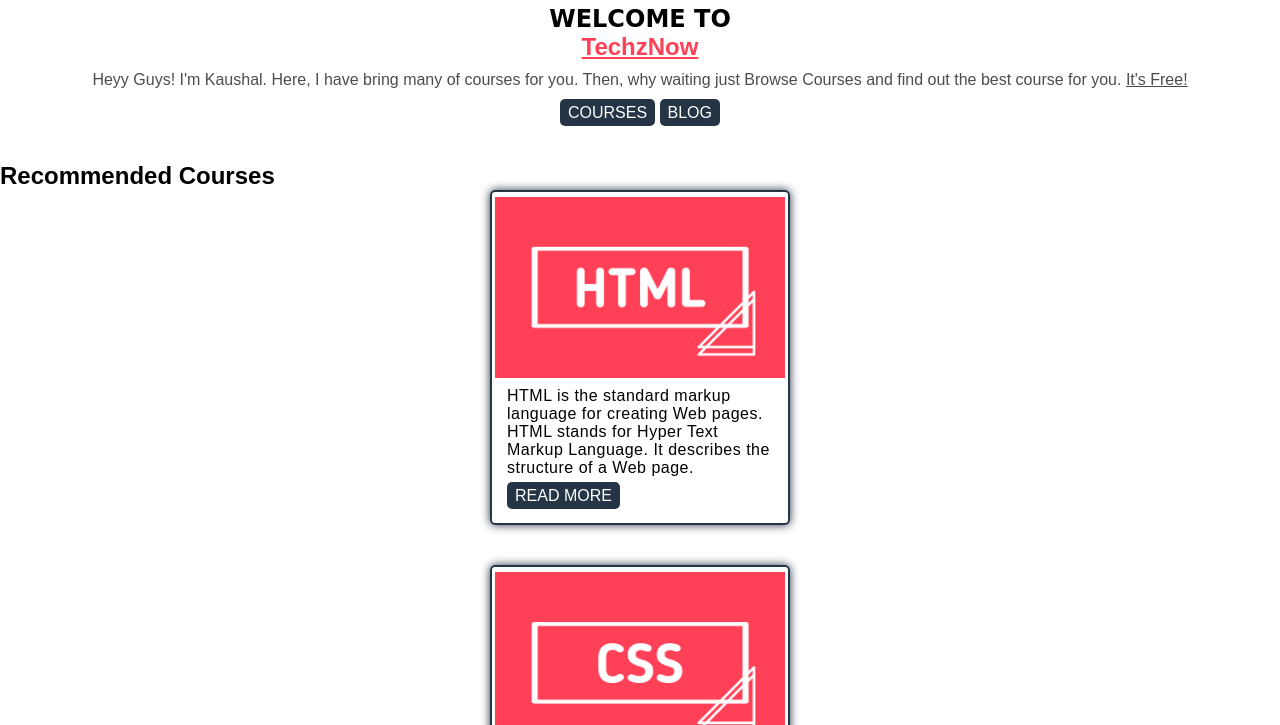
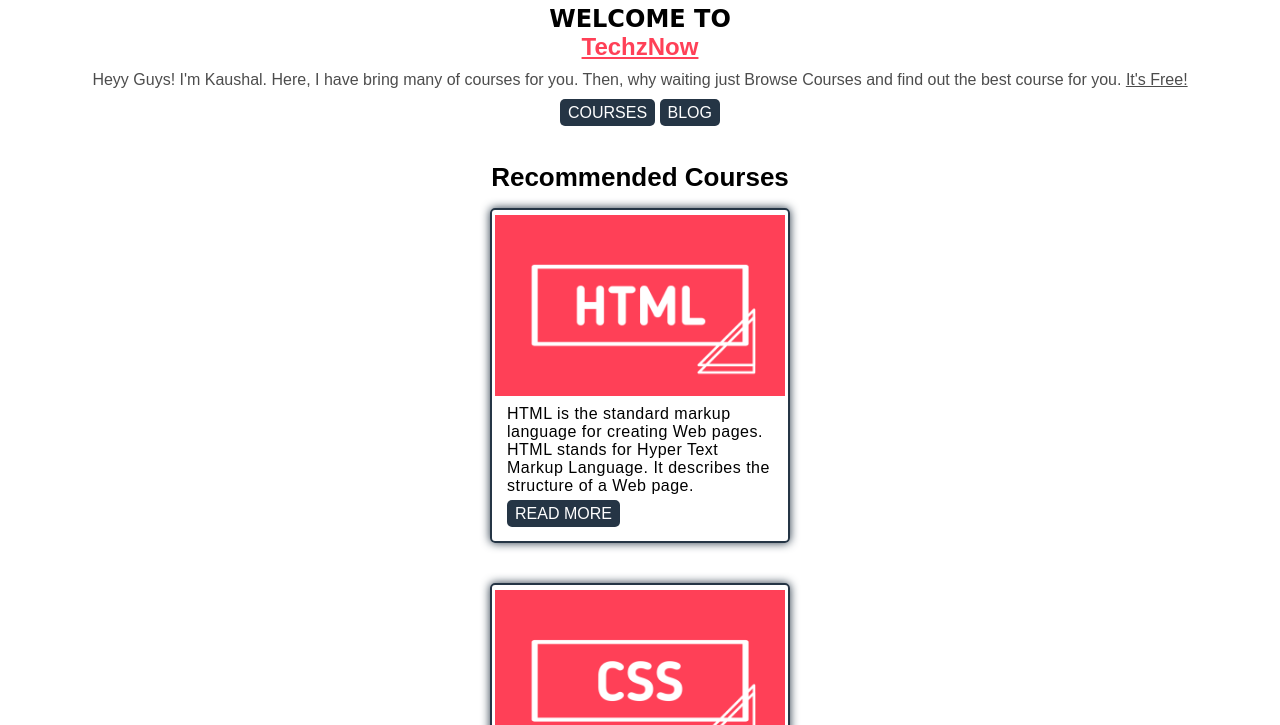
Before and after one commit to kaushalr1435/techznow, a plain HTML site: page index.html in a window 1280 px wide. Shown: the part 75-800 px from the top of the page. Drawn offline with Linux system fonts and the light colour scheme.

Commit message:
Update style.css

```diff
--- a/style.css
+++ b/style.css
@@ -127,7 +127,7 @@ nav ul li a.active{
   border-radius: 5px;
 }
 
-#rc{
+.rc{
   font-size: 26px;
   text-align: center;
   margin-bottom: 15px;
```
